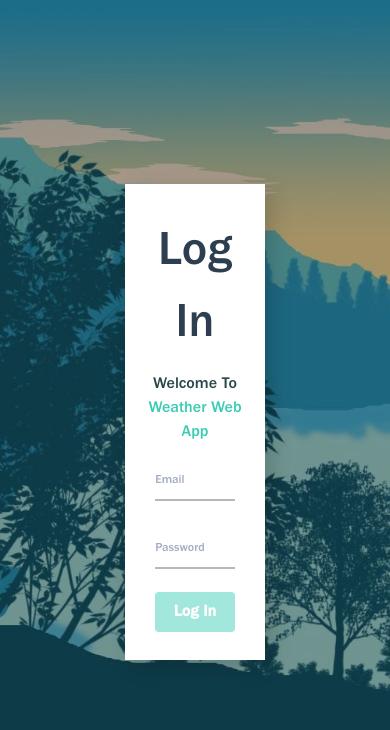
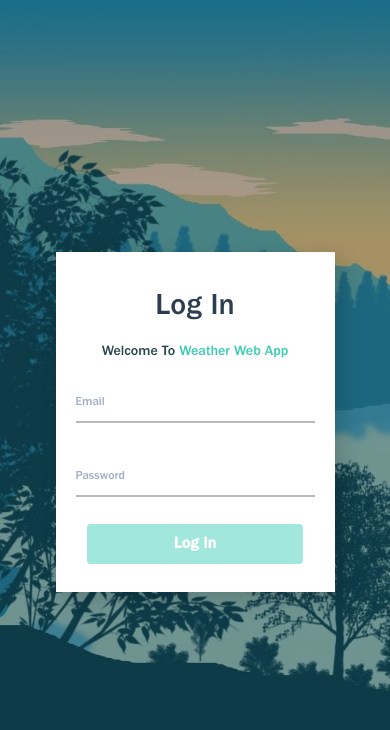
Before and after one commit to NadaYousry/weather-forecast-web-app-Vue.JS, a Vue app: page / in a window 390 px wide. Shown: the top 730 px of the page. Built offline with nearby package versions, Linux system fonts and the light colour scheme; what vue-browser-geolocation would draw is missing.

Commit message:
login responsive design

```diff
--- a/src/components/logInComponent/logInComponent.scss
+++ b/src/components/logInComponent/logInComponent.scss
@@ -15,16 +15,10 @@
             }
         }
     }
-    // position: fixed;
     top: 0;
     left: 0;
     height: 100%;
     width: 100%;
-    // background: linear-gradient(
-    //     236deg,
-    //     rgba(46, 76, 112, 1) 0%,
-    //     rgba(23, 33, 53, 1) 100%
-    // );
     background-image: url("./../../assets/images/wildlife-landscape-illustration-wallpaper-preview.jpg");
     background-size: cover;
     position: fixed;
@@ -67,12 +61,6 @@
                     position: relative;
                     margin-bottom: 3%;
                     margin-top: 3%;
-                    label {
-                        position: absolute;
-                        top: 40%;
-                        font-size: 12px;
-                        text-transform: capitalize;
-                    }
                     input {
                         width: 80%;
                         border-bottom: 2px solid $gray;
@@ -93,3 +81,37 @@
         text-transform: capitalize;
     }
 }
+
+@media only screen and (max-width: 800px) {
+    .login {
+        &_form-body {
+            width: 70%;
+        }
+    }
+}
+
+@media only screen and (max-width: 430px) {
+    .login {
+        &_form-body {
+            width: 90%;
+            input {
+                width: 100%;
+            }
+            &_header {
+                p {
+                    font-size: 14px;
+                }
+            }
+        }
+        &_btn {
+            width: 90%;
+        }
+    }
+}
+@media only screen and (max-width: 375px) {
+    .login {
+        &_form-body {
+            width: 95%;
+        }
+    }
+}
--- a/src/components/logInComponent/logInComponent.vue
+++ b/src/components/logInComponent/logInComponent.vue
@@ -3,7 +3,7 @@
     <div class="login flex flex-col items-center justify-center p-10">
       <div class="login_form-body p-5 container">
         <div class="login_form-body_header">
-          <h3 class="text-5xl p-3 capitalize">Log in</h3>
+          <h3 class="p-3 capitalize md:text-4xl lg:text-5xl text-3xl">Log in</h3>
           <p>
             welcome to
             <span>weather web app</span>
```
